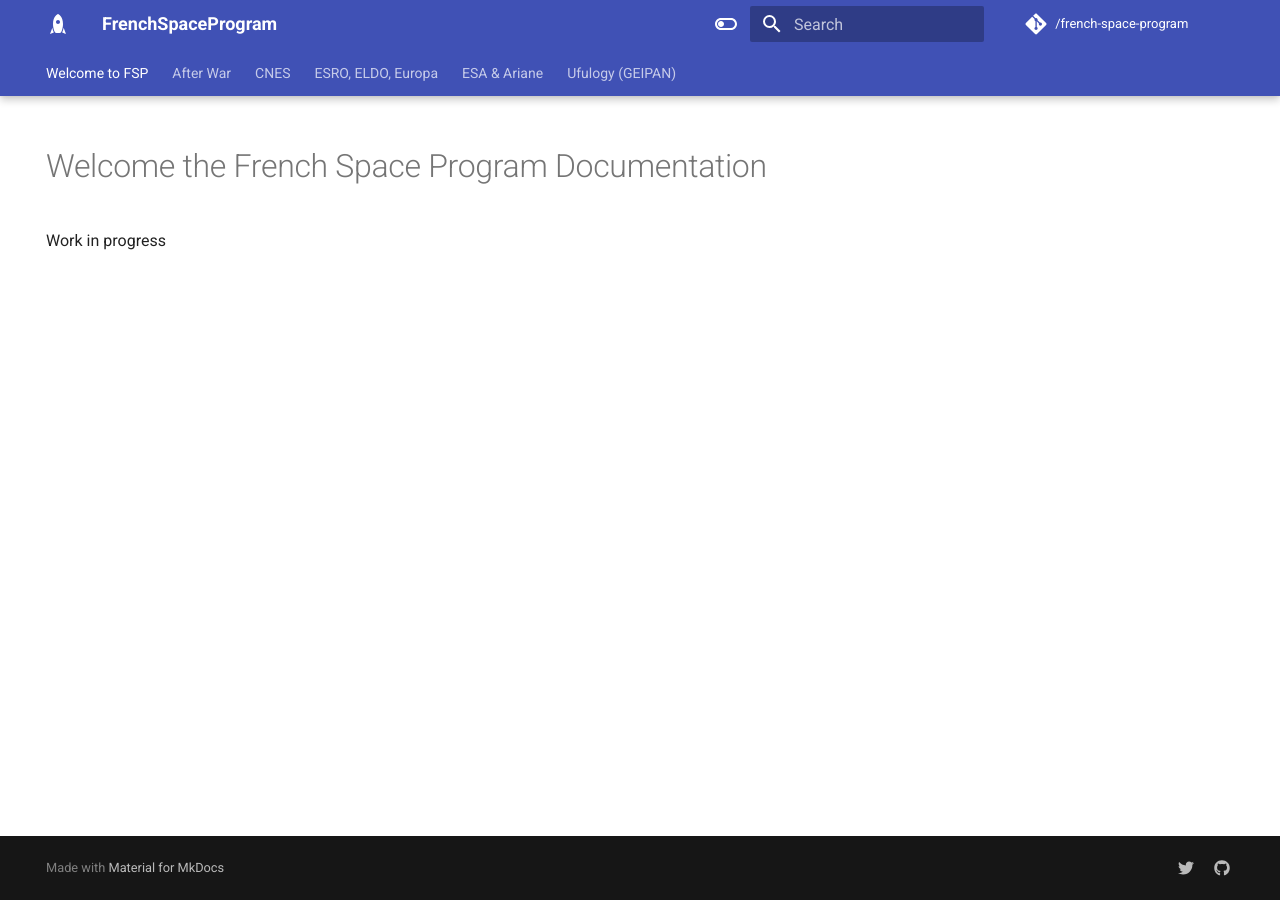
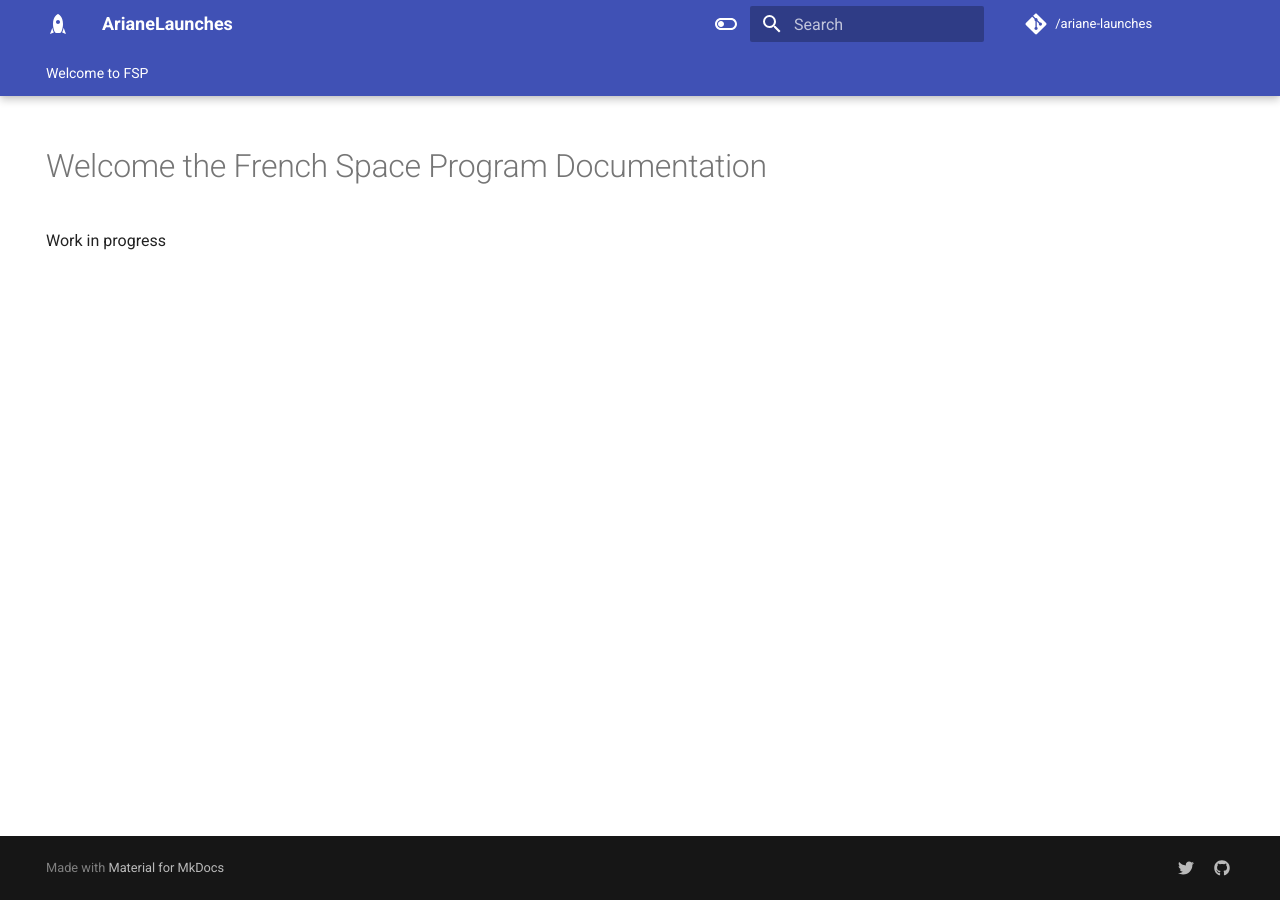
Before and after one commit to kbrault/ariane-launches, an MkDocs documentation site: the page built from docs/index.md, in a window 1280 px wide. Built offline with MkDocs 1.6.1 and Material for MkDocs 9.7.7, drawn with Linux system fonts in a browser that asks for light colours; comment, search, counter and statistics services are not loaded.

Commit message:
ariane launches

```diff
--- a/mkdocs.yml
+++ b/mkdocs.yml
@@ -1,4 +1,4 @@
-site_name: FrenchSpaceProgram
+site_name: ArianeLaunches
 theme:
   name: material
   language: en
@@ -30,8 +30,8 @@ theme:
 plugins:
   - search
 
-repo_url: https://github.com/kbrault/french-space-program
-repo_name: /french-space-program
+repo_url: https://github.com/kbrault/ariane-launches
+repo_name: /ariane-launches
 edit_uri: edit/main/docs/
 extra:
   social:
@@ -43,11 +43,3 @@ extra:
 # Page tree example
 nav:
   - Welcome to FSP: index.md
-  - After War: after-war/index.md
-  - CNES: cnes-creation/index.md
-  - ESRO, ELDO, Europa: esro-eldo-europa/index.md
-  - ESA & Ariane: esa-ariane/index.md
-  - Ufulogy (GEIPAN): ufology/index.md
-#    - Installation: getting-started.md
-#    - Changelog:
-#      - changelog/index.md
```
